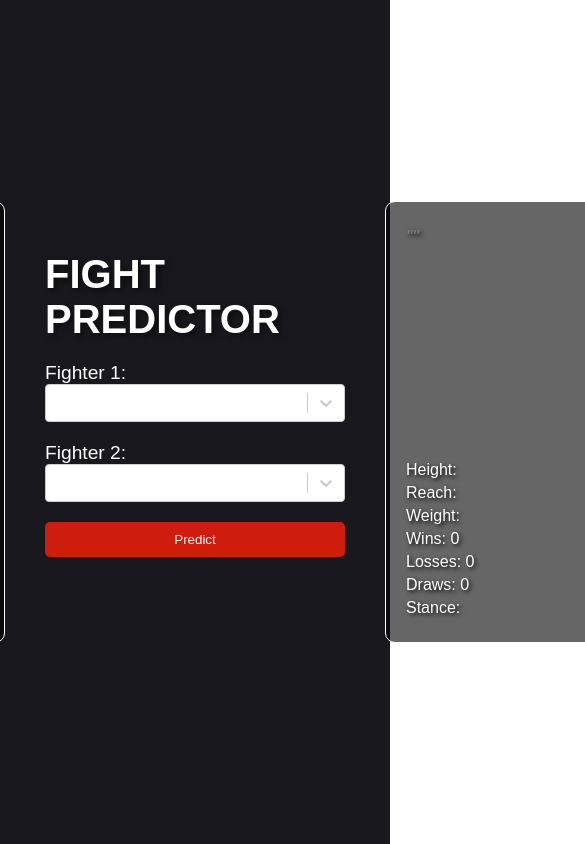
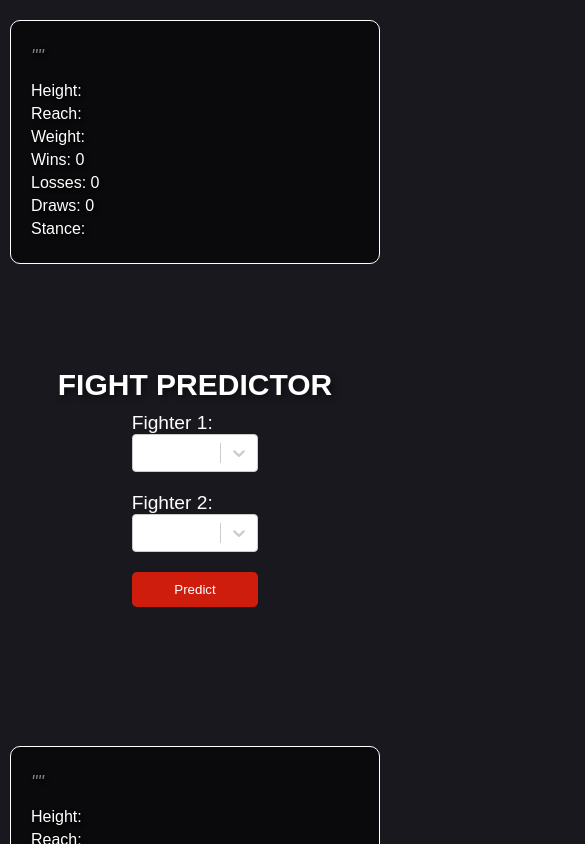
Before and after one commit to elkhourynathan/fight_predictor, a React (Create React App) app in the folder frontend/: page / in a window 390 px wide. Shown: the top 844 px of the page, 585 px wide, since content can reach past the window. Built offline with nearby package versions, Linux system fonts and the light colour scheme.

Commit message:
Fixed UI responsiveness for phones

```diff
--- a/frontend/src/App.css
+++ b/frontend/src/App.css
@@ -1,17 +1,16 @@
 *{
   margin: 0;
   padding: 0;
+  box-sizing: border-box;
   font-family: Arial, Helvetica, sans-serif;
 }
 
 html, body {
-  height: 100%;
-  width: 100%;
+  background-color: #19181e;
 }
 
 .container {
-  height: 100vh;
-  background-color: #19181e;
+  min-height: 100vh;
   color: white;
   display: flex;
   flex-direction: row;
@@ -28,10 +27,9 @@ html, body {
   padding: 20px;
   background-color: rgba(0, 0, 0, 0.6);
   border-radius: 10px;
-  min-width: 300px;
-  min-height: 400px;
+  min-width: 30vh;
+  min-height: 50vh;
   color: white;
-  overflow: hidden;
   display: flex;
   flex-direction: column;
   border: 1px solid white;
@@ -79,7 +77,8 @@ html, body {
   flex-direction: column;
   justify-content: center;
   align-items: center;
-  height: 100%;
+  min-width: 30vh;
+  min-height: 50vh;
 }
 
 .predictor-title h1 {
@@ -142,3 +141,60 @@ Select {
   font-size: 1rem;
   background-color: rgba(0, 0, 0, 0.7);
 }
+
+@media (max-width: 1300px){
+
+  .predictor-column {
+    min-width: 10vh;
+    min-height: 50vh;
+  }
+
+  .fightcard-container {
+    min-width: 20vh;
+    min-height: 40vh;
+  }
+  .predictor-column {
+    display: flex;
+    flex-direction: column;
+    justify-content: center;
+    align-items: center;
+    min-width: 15vh;
+    min-height: 50vh;
+  }
+
+  .predictor-title h1 {
+    font-size: 30px;
+    margin-top: 0;
+    margin-bottom: 10px;
+  }
+
+  .predictor-form {
+    display: flex;
+    flex-direction: column;
+    align-items: center;
+    gap: 15px;
+  }
+
+  .predictor-form form {
+    display: flex;
+    flex-direction: column;
+    min-width: 15vh;
+    gap: 15px;
+  }
+
+}
+
+@media (max-width: 868px) {
+  .container {
+      flex-direction: column;
+  }
+
+  .fighter-card, .predictor-column {
+      width: 100%;
+  }
+
+  .fightcard-container {
+    min-height: 10vh;
+    min-width: 10vh;
+  }
+}
--- a/frontend/src/components/Dashboard.js
+++ b/frontend/src/components/Dashboard.js
@@ -12,7 +12,7 @@ function Dashboard() {
       fighter2: fighterName2,
     };
     axios
-      .post(`/predict`, fighterObject)
+      .post(`http://127.0.0.1:8000/predict`, fighterObject)
       .then((response) => {
         let fighter1 = { fighter: response.data.fighter1 };
         let fighter2 = { fighter: response.data.fighter2 };
```
